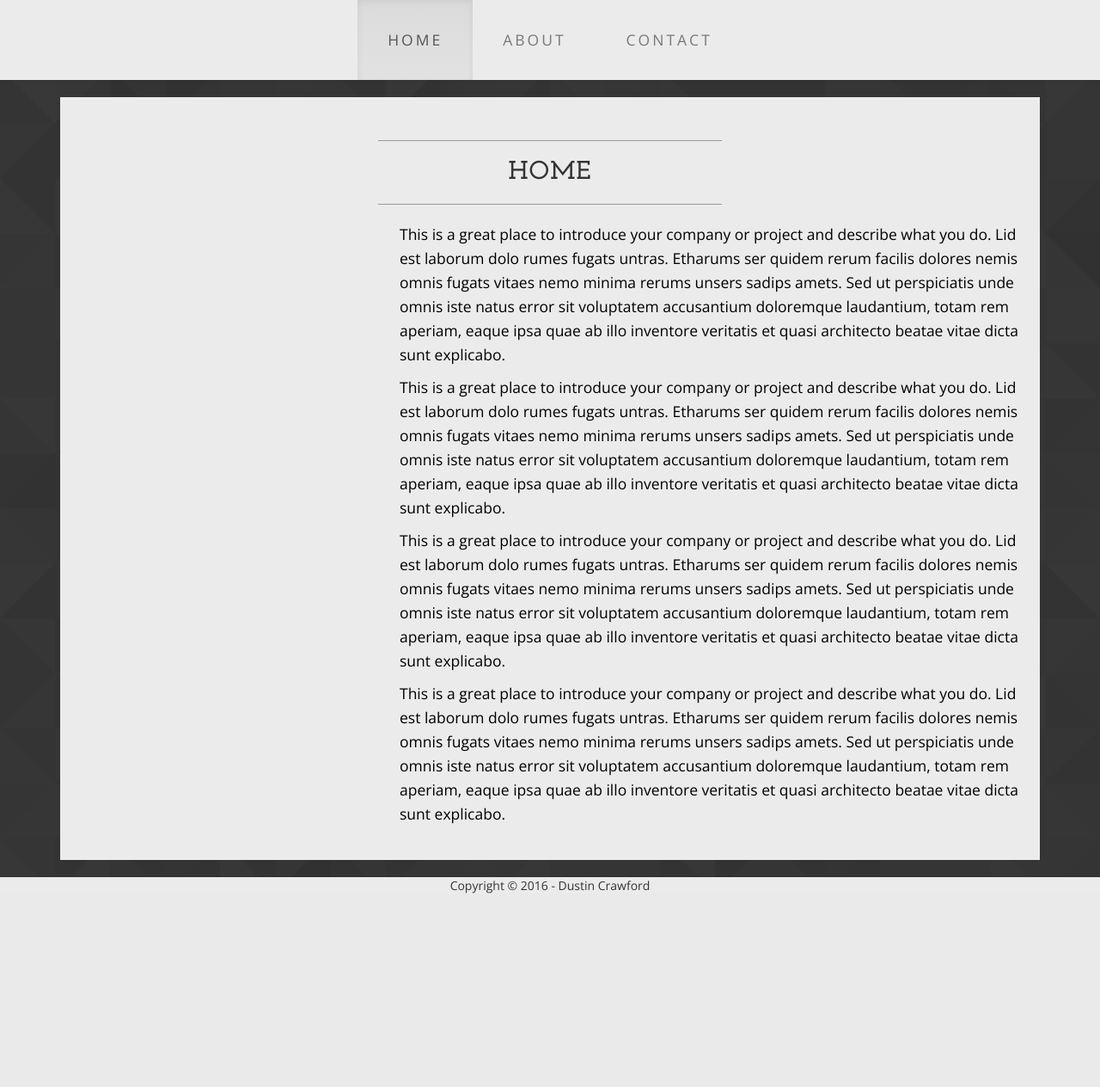
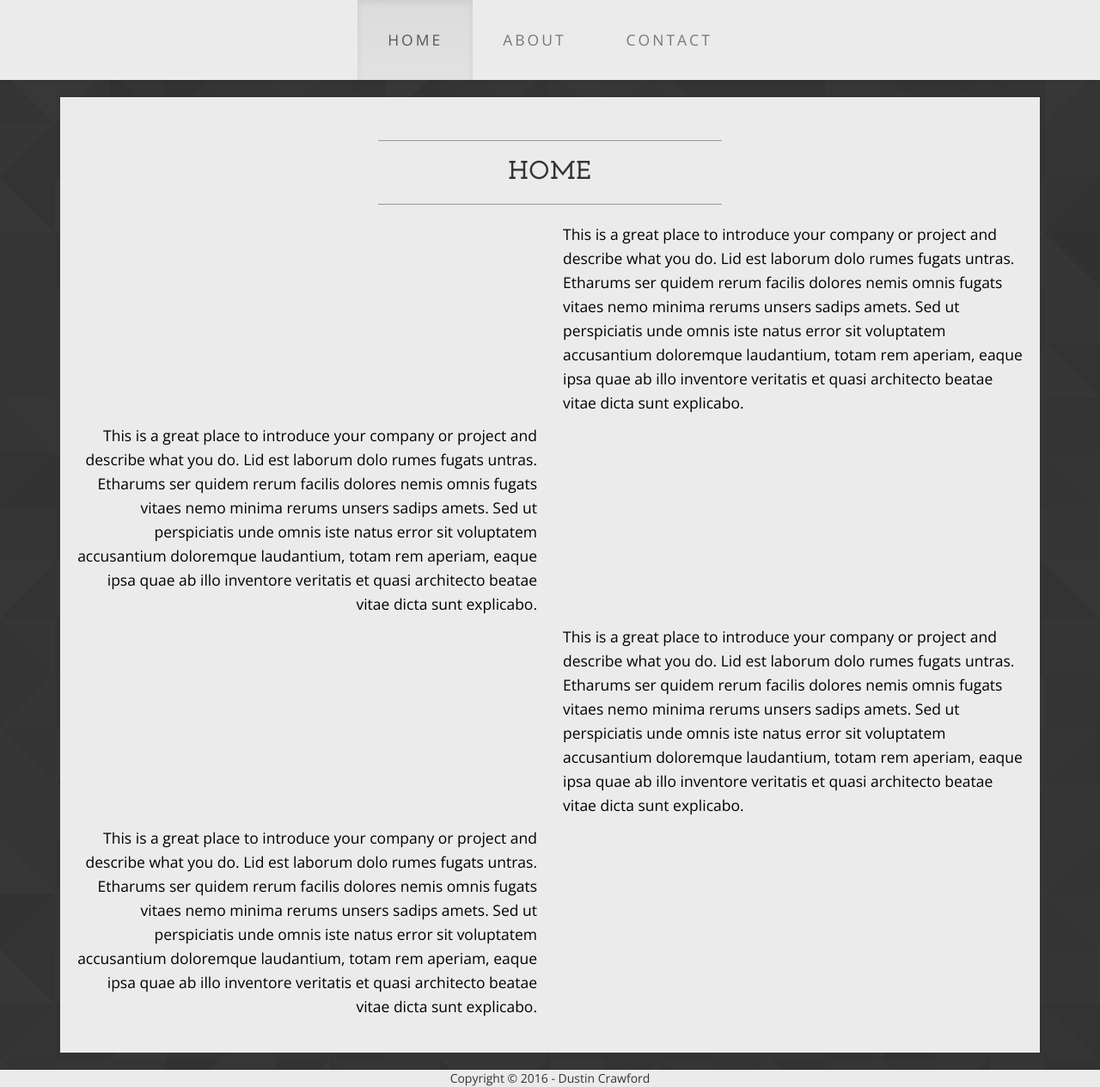
Before and after one commit to EvilCrawfish/professionalSite, an ASP.NET MVC app: page /Navigation/Home in a window 1280 px wide. Shown: the part 177-1441 px from the top of the page at 86% size. Before the commit the page ends 1216 px from the top, so only its background shows below. Run offline with ASP.NET Core 8 and stand-ins for ASP.NET MVC 5, Linux system fonts and the light colour scheme; the project's own start-up code is not run, and a stand-in starts its controllers and pages; some libraries are stand-ins or nearby versions.

Commit message:
Clean up whitespace in cshtml files and remove unnecessary class

```diff
--- a/DustinCrawford.Web/Views/Navigation/Home.cshtml
+++ b/DustinCrawford.Web/Views/Navigation/Home.cshtml
@@ -10,18 +10,15 @@
 <html>
 <head>
     <meta name="viewport" content="width=device-width" />
-
     <!-- Custom CSS -->
-    <link href="~/Content/business-casual.css" rel="stylesheet">
-
+    <link href="~/Content/business-casual.css" rel="stylesheet" />
+    <link href="~/Content/paddingStyle.css" rel="stylesheet" />
     <!-- Fonts -->
     <link href="http://fonts.googleapis.com/css?family=Open+Sans:300italic,400italic,600italic,700italic,800italic,400,300,600,700,800" rel="stylesheet" type="text/css">
     <link href="http://fonts.googleapis.com/css?family=Josefin+Slab:100,300,400,600,700,100italic,300italic,400italic,600italic,700italic" rel="stylesheet" type="text/css">
-
-    <title>Title</title>
+    <title>Home</title>
 </head>
 <body>
-
     <div class="container">
         <div class="box">
             <div class="row">
@@ -31,31 +28,40 @@
                     <hr />
                 </div>
             </div>
-
             <div class="row">
-                <div class="col-lg-4">
-
+                <div class="col-lg-6">
                 </div>
-                <div class="col-lg-8 text-left">
-                    <p>This is a great place to introduce your company or project and describe what you do. Lid est laborum dolo rumes fugats untras. Etharums ser quidem rerum facilis dolores nemis omnis fugats vitaes nemo minima rerums unsers sadips amets. Sed ut perspiciatis unde omnis iste natus error sit voluptatem accusantium doloremque laudantium, totam rem aperiam, eaque ipsa quae ab illo inventore veritatis et quasi architecto beatae vitae dicta sunt explicabo.</p>
-                    <p>This is a great place to introduce your company or project and describe what you do. Lid est laborum dolo rumes fugats untras. Etharums ser quidem rerum facilis dolores nemis omnis fugats vitaes nemo minima rerums unsers sadips amets. Sed ut perspiciatis unde omnis iste natus error sit voluptatem accusantium doloremque laudantium, totam rem aperiam, eaque ipsa quae ab illo inventore veritatis et quasi architecto beatae vitae dicta sunt explicabo.</p>
-                    <p>This is a great place to introduce your company or project and describe what you do. Lid est laborum dolo rumes fugats untras. Etharums ser quidem rerum facilis dolores nemis omnis fugats vitaes nemo minima rerums unsers sadips amets. Sed ut perspiciatis unde omnis iste natus error sit voluptatem accusantium doloremque laudantium, totam rem aperiam, eaque ipsa quae ab illo inventore veritatis et quasi architecto beatae vitae dicta sunt explicabo.</p>
+                <div class="col-lg-6 text-left">
                     <p>This is a great place to introduce your company or project and describe what you do. Lid est laborum dolo rumes fugats untras. Etharums ser quidem rerum facilis dolores nemis omnis fugats vitaes nemo minima rerums unsers sadips amets. Sed ut perspiciatis unde omnis iste natus error sit voluptatem accusantium doloremque laudantium, totam rem aperiam, eaque ipsa quae ab illo inventore veritatis et quasi architecto beatae vitae dicta sunt explicabo.</p>
                 </div>
             </div>
+            <div class="row">
+                <div class="col-lg-6 text-right">
+                    <p>This is a great place to introduce your company or project and describe what you do. Lid est laborum dolo rumes fugats untras. Etharums ser quidem rerum facilis dolores nemis omnis fugats vitaes nemo minima rerums unsers sadips amets. Sed ut perspiciatis unde omnis iste natus error sit voluptatem accusantium doloremque laudantium, totam rem aperiam, eaque ipsa quae ab illo inventore veritatis et quasi architecto beatae vitae dicta sunt explicabo.</p>
+                </div>
+                <div class="col-lg-6">
+                </div>
+            </div>
+            <div class="row">
+                <div class="col-lg-6">
 
-
+                </div>
+                <div class="col-lg-6 text-left">
+                    <p>This is a great place to introduce your company or project and describe what you do. Lid est laborum dolo rumes fugats untras. Etharums ser quidem rerum facilis dolores nemis omnis fugats vitaes nemo minima rerums unsers sadips amets. Sed ut perspiciatis unde omnis iste natus error sit voluptatem accusantium doloremque laudantium, totam rem aperiam, eaque ipsa quae ab illo inventore veritatis et quasi architecto beatae vitae dicta sunt explicabo.</p>
+                </div>
+            </div>
+            <div class="row">
+                <div class="col-lg-6 text-right">
+                    <p>This is a great place to introduce your company or project and describe what you do. Lid est laborum dolo rumes fugats untras. Etharums ser quidem rerum facilis dolores nemis omnis fugats vitaes nemo minima rerums unsers sadips amets. Sed ut perspiciatis unde omnis iste natus error sit voluptatem accusantium doloremque laudantium, totam rem aperiam, eaque ipsa quae ab illo inventore veritatis et quasi architecto beatae vitae dicta sunt explicabo.</p>
+                </div>
+                <div class="col-lg-6">
+                </div>
+            </div>
         </div>
-
-
-
-
     </div>
-
     <!--jQuery-->
     <script src="~/Scripts/jquery-2.2.0.js"></script>
     <!--Bootstrap-->
     <script src="~/Scripts/bootstrap.min.js"></script>
-
 </body>
 </html>
```
Also changed, not shown: DustinCrawford.Web/Concrete/EmailMessageProcessor.cs (deleted, +0 -29 lines), DustinCrawford.Web/Views/Navigation/About.cshtml (+0 -20 lines), DustinCrawford.Web/Views/Navigation/Contact.cshtml (+0 -9 lines), DustinCrawford.Web/Views/Shared/_Layout.cshtml (+1 -17 lines), DustinCrawford.Web/DustinCrawford.Web.csproj.
